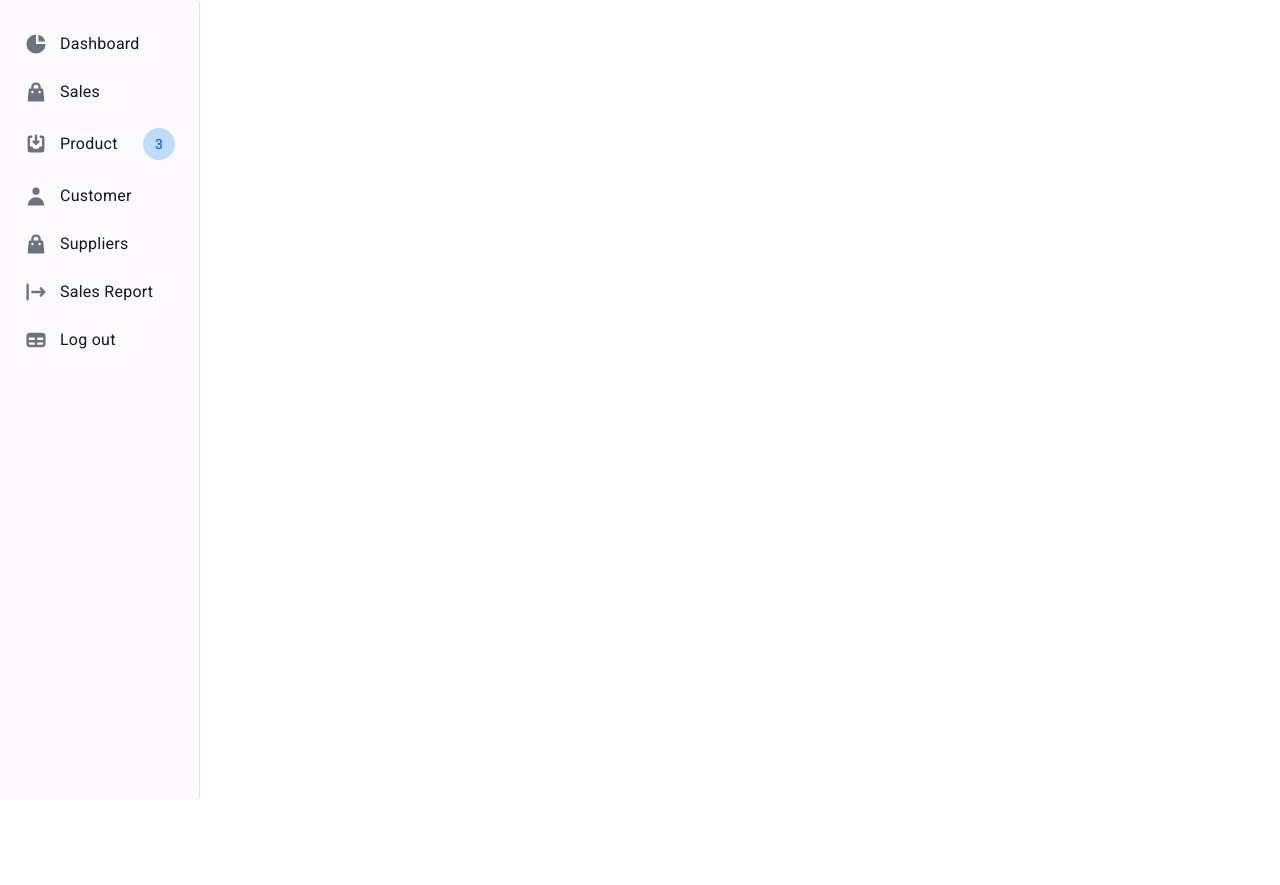
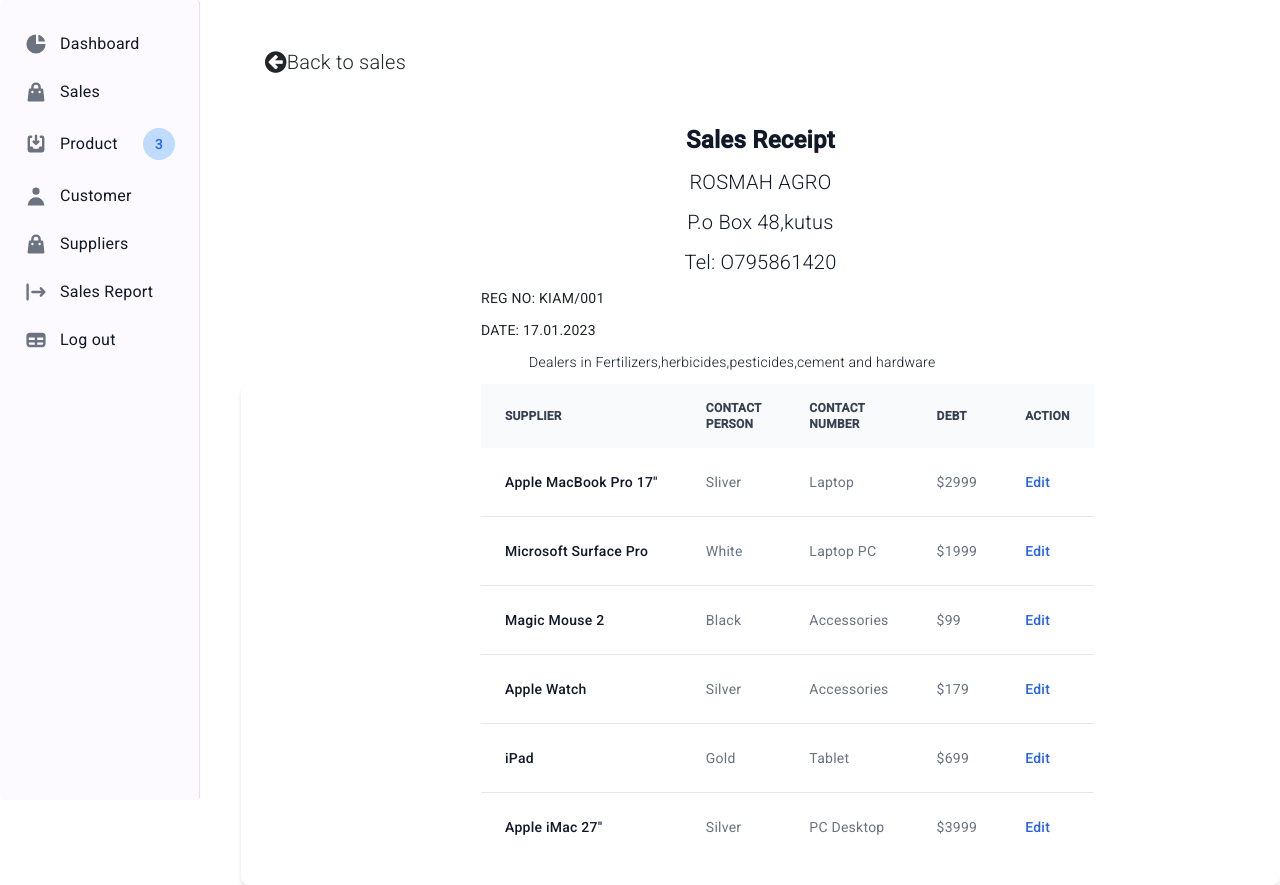
Before and after one commit to karanimaina/RosmahPos, an Angular app: page /saleReport in a window 1280 px wide. Before the commit this address led to /. Before the commit the page ends 800 px from the top, so only its background shows below. Built offline with nearby package versions, Linux system fonts and the light colour scheme.

Commit message:
add supplier  form

```diff
--- a/src/app/app-routing.module.ts
+++ b/src/app/app-routing.module.ts
@@ -5,6 +5,7 @@
 import {CustomerComponent} from "./customer/customer.component";
 import {ProductsComponent} from "./products/products.component";
 import {SalesComponent} from "./sales/sales.component";
+import {SaleReportComponent} from "./sale-report/sale-report.component";
 
 const routes: Routes = [
   {path:'dashboard',component:DashboardComponent},
@@ -12,6 +13,7 @@
   {path:'customer',component:CustomerComponent},
   {path:'product',component:ProductsComponent},
   {path:'sale',component:SalesComponent},
+  {path:'saleReport',component:SaleReportComponent},
 
 
 ];
--- a/src/app/app.module.ts
+++ b/src/app/app.module.ts
@@ -11,6 +11,7 @@
 import { ProductsComponent } from './products/products.component';
 import { SalesComponent } from './sales/sales.component';
 import { SaleReportComponent } from './sale-report/sale-report.component';
+import { SupplierFormComponent } from './supplier-form/supplier-form.component';
 
 @NgModule({
   declarations: [
@@ -21,7 +22,8 @@
     CustomerComponent,
     ProductsComponent,
     SalesComponent,
-    SaleReportComponent
+    SaleReportComponent,
+    SupplierFormComponent
   ],
   imports: [
     BrowserModule,
--- a/src/app/dashboard/dashboard.component.html
+++ b/src/app/dashboard/dashboard.component.html
@@ -2,7 +2,7 @@
   <p class="text-gray-900 text-4xl  font-extrabold dark:text-black"><i class="fa fa-dashboard"
                                                                        style="font-size:48px;color:red"></i>Dashboard
   </p>
-  <p class="  text-center pt-10 text-4xl font-semibold text-gray-900 dark:text-black">ROSMAH AGRO</p>
+  <p class="text-center pt-10 text-4xl font-semibold text-gray-900 dark:text-black">ROSMAH AGRO</p>
   <div class="container">
     <div class="row">
       <div class="container mx-auto px-20">
--- a/src/app/navigation/navigation.component.html
+++ b/src/app/navigation/navigation.component.html
@@ -33,7 +33,7 @@
         </a>
       </li>
       <li>
-        <a href="#" class="flex items-center p-2 text-base font-normal text-gray-900 rounded-lg dark:text-white hover:bg-gray-100 dark:hover:bg-gray-700">
+        <a routerLink="/saleReport" routerLinkActive="active"  class="flex items-center p-2 text-base font-normal text-gray-900 rounded-lg dark:text-white hover:bg-gray-100 dark:hover:bg-gray-700">
           <svg aria-hidden="true" class="flex-shrink-0 w-6 h-6 text-gray-500 transition duration-75 dark:text-gray-400 group-hover:text-gray-900 dark:group-hover:text-white" fill="currentColor" viewBox="0 0 20 20" xmlns="http://www.w3.org/2000/svg"><path fill-rule="evenodd" d="M3 3a1 1 0 00-1 1v12a1 1 0 102 0V4a1 1 0 00-1-1zm10.293 9.293a1 1 0 001.414 1.414l3-3a1 1 0 000-1.414l-3-3a1 1 0 10-1.414 1.414L14.586 9H7a1 1 0 100 2h7.586l-1.293 1.293z" clip-rule="evenodd"></path></svg>
           <span class="flex-1 ml-3 whitespace-nowrap">Sales Report</span>
         </a>
--- a/src/app/sale-report/sale-report.component.html
+++ b/src/app/sale-report/sale-report.component.html
@@ -1 +1,147 @@
-<p>sale-report works!</p>
+<section style="margin-left: 241px">
+<button class=" pt-5 bg-grey-light hover:bg-grey text-grey-darkest font-bold py-2 px-4 rounded inline-flex items-center">
+  <i class="fa fa-arrow-circle-left" style="font-size:25px"></i>
+  <span class="text-xl  font-light">Back to sales</span>
+</button>
+  <p class="  text-center pt-10 text-2xl font-semibold text-gray-900 dark:text-black">Sales Receipt</p>
+  <p class="  text-center  text-xl font-light text-gray-900 dark:text-black">ROSMAH AGRO</p>
+    <p class="  text-center   text-xl font-light text-gray-900 dark:text-black">P.o Box 48,kutus</p>
+    <p class="  text-center text-xl font-light text-gray-900 dark:text-black">Tel: O795861420</p>
+  <p class =" px-60 ">REG NO: KIAM/001</p>
+  <p  class =" px-60 ">DATE: 17.01.2023</p>
+  <p class="  text-start  font-light  text-gray-900 px-72 dark:text-black">Dealers in Fertilizers,herbicides,pesticides,cement and hardware</p>
+  <div class="relative overflow-x-auto shadow-md sm:rounded-lg px-60">
+    <div class="flex items-center justify-between pb-4">
+      <div>
+        <table class="w-full text-sm text-left text-gray-500 dark:text-gray-400">
+          <thead class="text-xs text-gray-700 uppercase bg-gray-50 dark:bg-gray-700 dark:text-gray-400">
+          <tr>
+            <th scope="col" class="px-6 py-3">
+              Supplier
+            </th>
+            <th scope="col" class="px-6 py-3">
+              Contact Person
+            </th>
+            <th scope="col" class="px-6 py-3">
+              Contact Number
+            </th>
+            <th scope="col" class="px-6 py-3">
+              Debt
+            </th>
+            <th scope="col" class="px-6 py-3">
+              Action
+            </th>
+          </tr>
+          </thead>
+          <tbody>
+          <tr class="bg-white border-b dark:bg-gray-800 dark:border-gray-700 hover:bg-gray-50 dark:hover:bg-gray-600">
+
+            <th scope="row" class="px-6 py-4 font-medium text-gray-900 whitespace-nowrap dark:text-white">
+              Apple MacBook Pro 17"
+            </th>
+            <td class="px-6 py-4">
+              Sliver
+            </td>
+            <td class="px-6 py-4">
+              Laptop
+            </td>
+            <td class="px-6 py-4">
+              $2999
+            </td>
+            <td class="px-6 py-4">
+              <a href="#" class="font-medium text-blue-600 dark:text-blue-500 hover:underline">Edit</a>
+            </td>
+          </tr>
+          <tr class="bg-white border-b dark:bg-gray-800 dark:border-gray-700 hover:bg-gray-50 dark:hover:bg-gray-600">
+
+            <th scope="row" class="px-6 py-4 font-medium text-gray-900 whitespace-nowrap dark:text-white">
+              Microsoft Surface Pro
+            </th>
+            <td class="px-6 py-4">
+              White
+            </td>
+            <td class="px-6 py-4">
+              Laptop PC
+            </td>
+            <td class="px-6 py-4">
+              $1999
+            </td>
+            <td class="px-6 py-4">
+              <a href="#" class="font-medium text-blue-600 dark:text-blue-500 hover:underline">Edit</a>
+            </td>
+          </tr>
+          <tr class="bg-white border-b dark:bg-gray-800 dark:border-gray-700 hover:bg-gray-50 dark:hover:bg-gray-600">
+
+            <th scope="row" class="px-6 py-4 font-medium text-gray-900 whitespace-nowrap dark:text-white">
+              Magic Mouse 2
+            </th>
+            <td class="px-6 py-4">
+              Black
+            </td>
+            <td class="px-6 py-4">
+              Accessories
+            </td>
+            <td class="px-6 py-4">
+              $99
+            </td>
+            <td class="px-6 py-4">
+              <a href="#" class="font-medium text-blue-600 dark:text-blue-500 hover:underline">Edit</a>
+            </td>
+          </tr>
+          <tr class="bg-white border-b dark:bg-gray-800 dark:border-gray-700 hover:bg-gray-50 dark:hover:bg-gray-600">
+            <th scope="row" class="px-6 py-4 font-medium text-gray-900 whitespace-nowrap dark:text-white">
+              Apple Watch
+            </th>
+            <td class="px-6 py-4">
+              Silver
+            </td>
+            <td class="px-6 py-4">
+              Accessories
+            </td>
+            <td class="px-6 py-4">
+              $179
+            </td>
+            <td class="px-6 py-4">
+              <a href="#" class="font-medium text-blue-600 dark:text-blue-500 hover:underline">Edit</a>
+            </td>
+          </tr>
+          <tr class="bg-white border-b dark:bg-gray-800 dark:border-gray-700 hover:bg-gray-50 dark:hover:bg-gray-600">
+            <th scope="row" class="px-6 py-4 font-medium text-gray-900 whitespace-nowrap dark:text-white">
+              iPad
+            </th>
+            <td class="px-6 py-4">
+              Gold
+            </td>
+            <td class="px-6 py-4">
+              Tablet
+            </td>
+            <td class="px-6 py-4">
+              $699
+            </td>
+            <td class="px-6 py-4">
+              <a href="#" class="font-medium text-blue-600 dark:text-blue-500 hover:underline">Edit</a>
+            </td>
+          </tr>
+          <tr class="bg-white dark:bg-gray-800 hover:bg-gray-50 dark:hover:bg-gray-600">
+            <th scope="row" class="px-6 py-4 font-medium text-gray-900 whitespace-nowrap dark:text-white">
+              Apple iMac 27"
+            </th>
+            <td class="px-6 py-4">
+              Silver
+            </td>
+            <td class="px-6 py-4">
+              PC Desktop
+            </td>
+            <td class="px-6 py-4">
+              $3999
+            </td>
+            <td class="px-6 py-4">
+              <a href="#" class="font-medium text-blue-600 dark:text-blue-500 hover:underline">Edit</a>
+            </td>
+          </tr>
+          </tbody>
+        </table>
+      </div>
+    </div>
+  </div>
+</section>
--- /dev/null
+++ b/src/app/supplier-form/supplier-form.component.html
@@ -0,0 +1 @@
+<p>supplier-form works!</p>
```
Also changed, not shown: src/app/supplier-form/supplier-form.component.ts (added, +10 -0 lines), src/app/supplier-form/supplier-form.component.css (added), 1 other file (tests, documents, lock files or other folders).
